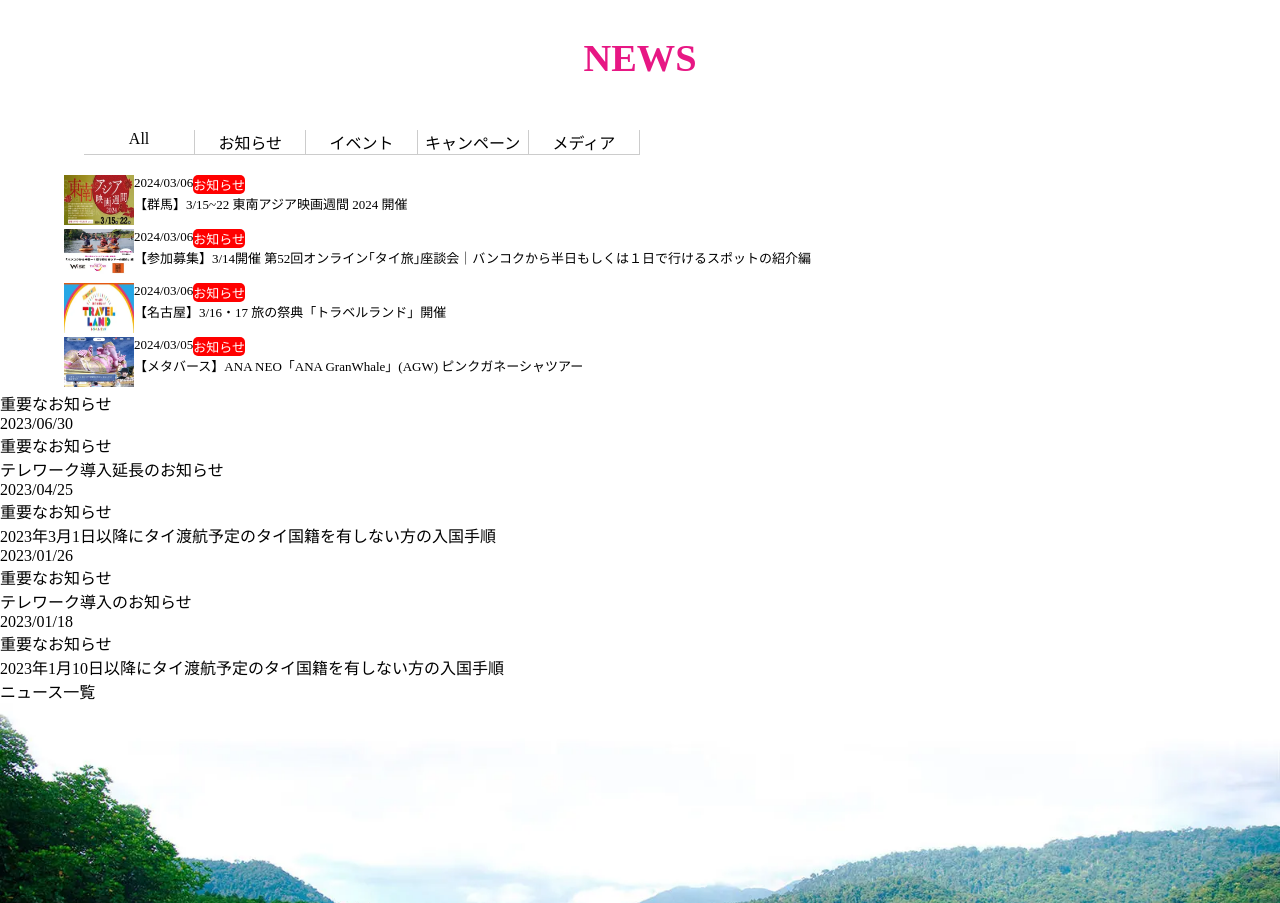
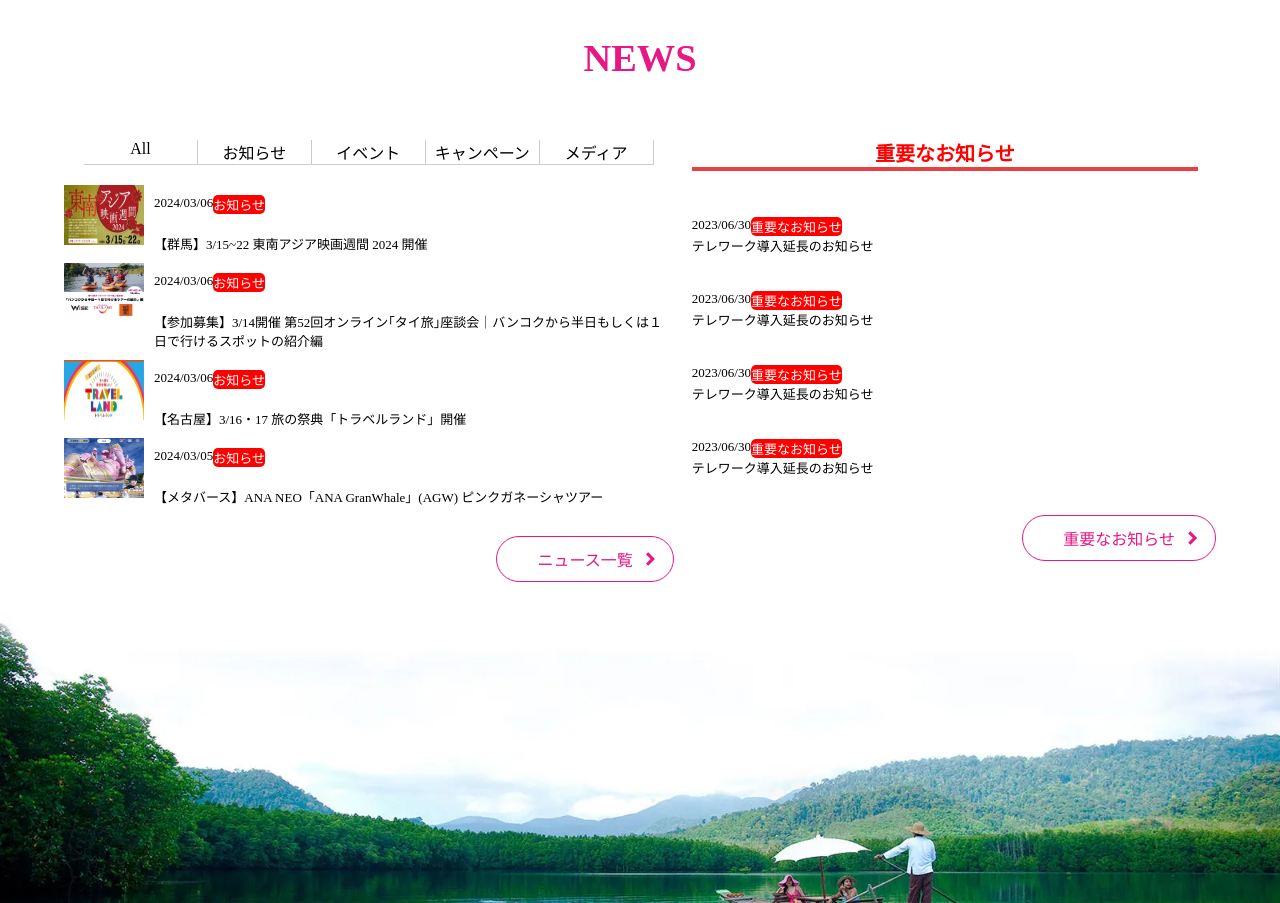
Before and after one commit to sreykeang/K, a website: page index.html in a window 1280 px wide. Shown: the part 720-1623 px from the top of the page. Drawn offline with nearby package versions, Linux system fonts and the light colour scheme.

Commit message:
toppage-top-link

```diff
--- a/index.html
+++ b/index.html
@@ -104,6 +104,7 @@
 
     <div class="toppage-news">
       <h2 class="news-title">NEWS</h2>
+      <div class="toppage-wrapper">
       <div class="toppage-list">
         <ul class="news-list">
           <li class="list">
@@ -188,58 +189,86 @@
             </a>
           </li>
         </ul>
+
+          <!-- <div class="list-right">
+            <a class="news-list-category" href="https://www.thailandtravel.or.jp/news/">ニュース一覧</a>
+          </div> -->
+          <div class="button toppage-news-button">
+            <p>ニュース一覧</p>
+            <span class="material-symbols-outlined">
+              chevron_right
+            </span>
+          </div>
+
       </div>
       <div class="toppage-text">
         <ul>
           <li class="text-link">
-            <a href="https://www.thailandtravel.or.jp/news_cat/attention/">重要なお知らせ</a>
+            <a class="top-link" href="https://www.thailandtravel.or.jp/news_cat/attention/">重要なお知らせ</a>
           </li>
           <li class="text-link">
+            <div class="news-date-category">
               <div class="link">
                 <p>2023/06/30</p>
-              <p class="link-category">重要なお知らせ</p>
               </div>
               <div class="link">
+                <p class="news-list-category">重要なお知らせ</p>
+              </div>
+            </div>
+            <div class="link-news">
               <a href="https://www.thailandtravel.or.jp/news/121782/">テレワーク導入延長のお知らせ</a>
             </div>
           </li>
           <li class="text-link">
+            <div class="news-date-category">
               <div class="link">
-              <p>2023/04/25</p>
-              <p class="link-category">重要なお知らせ</p>
+                <p>2023/06/30</p>
               </div>
               <div class="link">
-              <a href="https://www.thailandtravel.or.jp/news/119431/">2023年3月1日以降にタイ渡航予定のタイ国籍を有しない方の入国手順</a>
+                <p class="news-list-category">重要なお知らせ</p>
+              </div>
+            </div>
+            <div class="link-news">
+              <a href="https://www.thailandtravel.or.jp/news/121782/">テレワーク導入延長のお知らせ</a>
             </div>
           </li>
           <li class="text-link">
+            <div class="news-date-category">
               <div class="link">
-              <p>2023/01/26</p>
-              <p class="link-category">重要なお知らせ</p>
+                <p>2023/06/30</p>
               </div>
               <div class="link">
-              <a href="https://www.thailandtravel.or.jp/news/116246/">テレワーク導入のお知らせ</a>
+                <p class="news-list-category">重要なお知らせ</p>
+              </div>
+            </div>
+            <div class="link-news">
+              <a href="https://www.thailandtravel.or.jp/news/121782/">テレワーク導入延長のお知らせ</a>
             </div>
           </li>
           <li class="text-link">
+            <div class="news-date-category">
               <div class="link">
-              <p>2023/01/18</p>
-              <p class="link-category">重要なお知らせ</p>
+                <p>2023/06/30</p>
               </div>
               <div class="link">
-              <a href="https://www.thailandtravel.or.jp/news/115932/">2023年1月10日以降にタイ渡航予定のタイ国籍を有しない方の入国手順</a>
+                <p class="news-list-category">重要なお知らせ</p>
+              </div>
+            </div>
+            <div class="link-news">
+              <a href="https://www.thailandtravel.or.jp/news/121782/">テレワーク導入延長のお知らせ</a>
             </div>
           </li>
         </ul>
+        <div class="button toppage-news-button">
+          <p>重要なお知らせ</p>
+          <span class="material-symbols-outlined">
+            chevron_right
+          </span>
+        </div>
+      </div>
     </div>
 
 
-
-        <div class="toppage-news">
-          <a class="link-category" href="https://www.thailandtravel.or.jp/news/">ニュース一覧</a>
-        </div>
-
-    </div>
 
     <footer>
       <div class="footer-banner">
--- a/sass/layout/_header.scss
+++ b/sass/layout/_header.scss
@@ -90,8 +90,3 @@ header {
       }
   }
 }
-news-link {
-    .news-h2 {
-        display: flex;
-    }
-}
--- a/sass/project/_toppage.scss
+++ b/sass/project/_toppage.scss
@@ -7,30 +7,28 @@
     font-weight: 700px;
     font-size: 2.4rem;
   }
+  .toppage-list {
+    margin: 0 auto;
+    .list-right {
+      text-align: right;
 
-  .toppage-list {
-    width: 90%;
-    margin: 0 auto;
-
+    }
     .news-list {
       display: flex;
-      width: 50%;
       padding: 10px;
       margin: 10px;
       font-size: 16px;
       color: black;
-
       .list {
         width: calc(100% / 5);
         text-align: center;
         border-right: solid 1px #ccc;
         border-bottom: solid 1px #ccc;
       }
-
     }
     .img-list {
-      width: 70px;
-      height: 50px;
+      width: 80px;
+      height: 60px;
     }
     .text-list {
       font-size: small;
@@ -38,39 +36,46 @@
         display: flex;
         .text {
           display: flex;
-          .news-list-category {
-            background-color: red;
-            color: white;
-            border-radius: 5px;
-          }
+          padding: 10px;
         }
       }
     }
-    .toppage-text {
-
-      .text-link {
+  }
+  .toppage-text {
+    width: 60%;
+    .text-link {
+      // display: flex;
+      padding: 18px;
+      font-size: small;
+      .top-link {
+        display: block;
+        text-align: center;
+        border-bottom: solid 4px #e84141;
+        font-size: 20px;
+        font-weight: bold;
+        color: red;
+        width: 100%;
+        margin-bottom: 10px;
+      }
+      .news-date-category {
         display: flex;
-        .link {
-          display: flex;
-          .link-category {
-            background-color: white;
-            color: #e71784;
-            border-radius: 5px;
-          }
-        }
       }
-
     }
-
-
-
-
-
-
-    .toppage-news {
-
-    }
-
+  }
+  .toppage-wrapper {
+    display: flex;
+    width: 90%;
+    margin: 0 auto;
+  }
+  .news-list-category {
+    background-color: red;
+    color: white;
+    border-radius: 5px;
+  }
+  .toppage-news-button {
+    margin : 20px 0 30px auto;
+    width: fit-content;
+    padding: 10px 40px;
   }
 
 }
```
Also changed, not shown: sass/component/_article.scss (+4 -3 lines), css/component/index.css, css/layout/index.css, css/project/index.css, css/style.css, 4 other files. Lines whose indentation alone changed are shown as unchanged.
